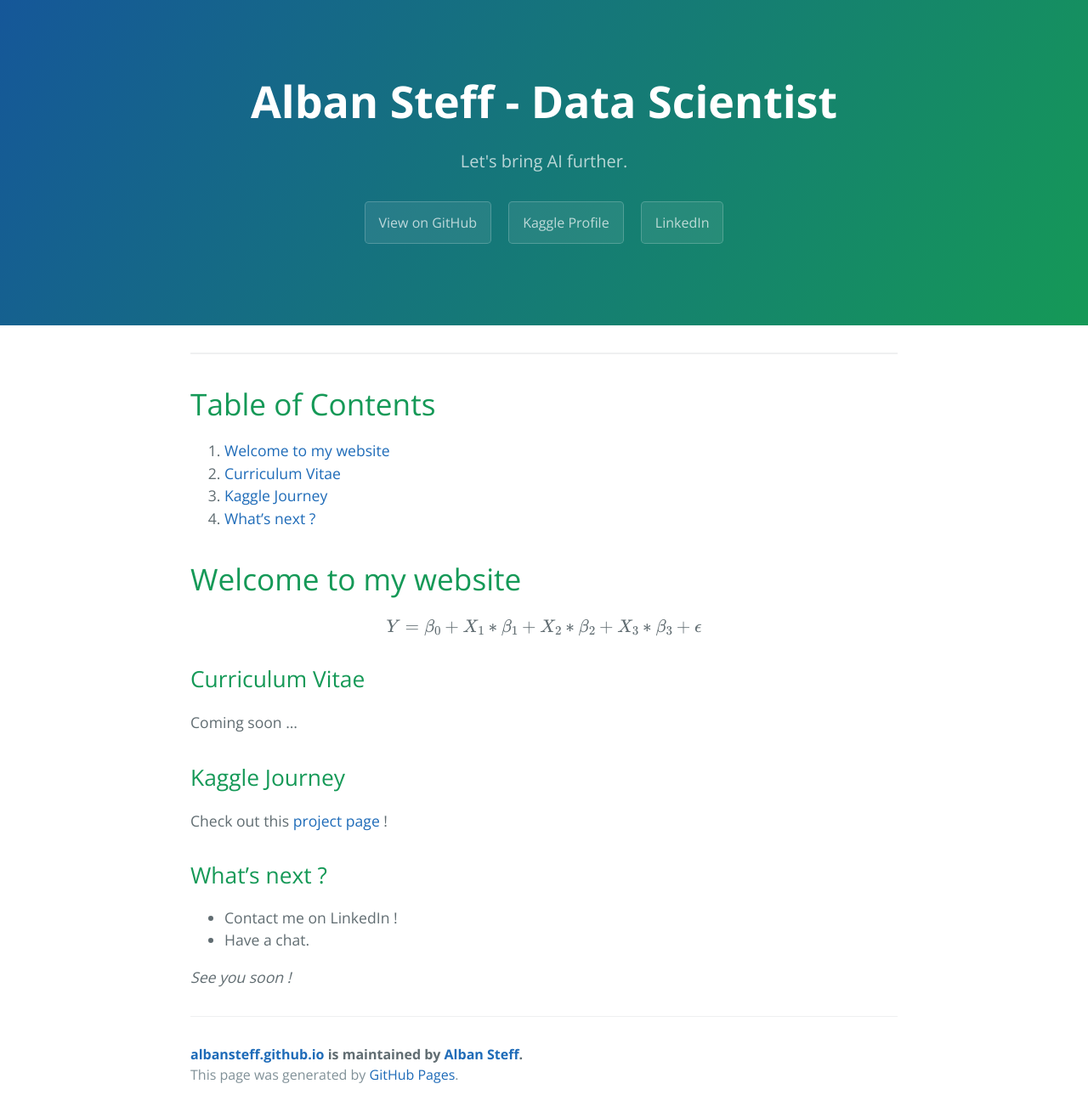
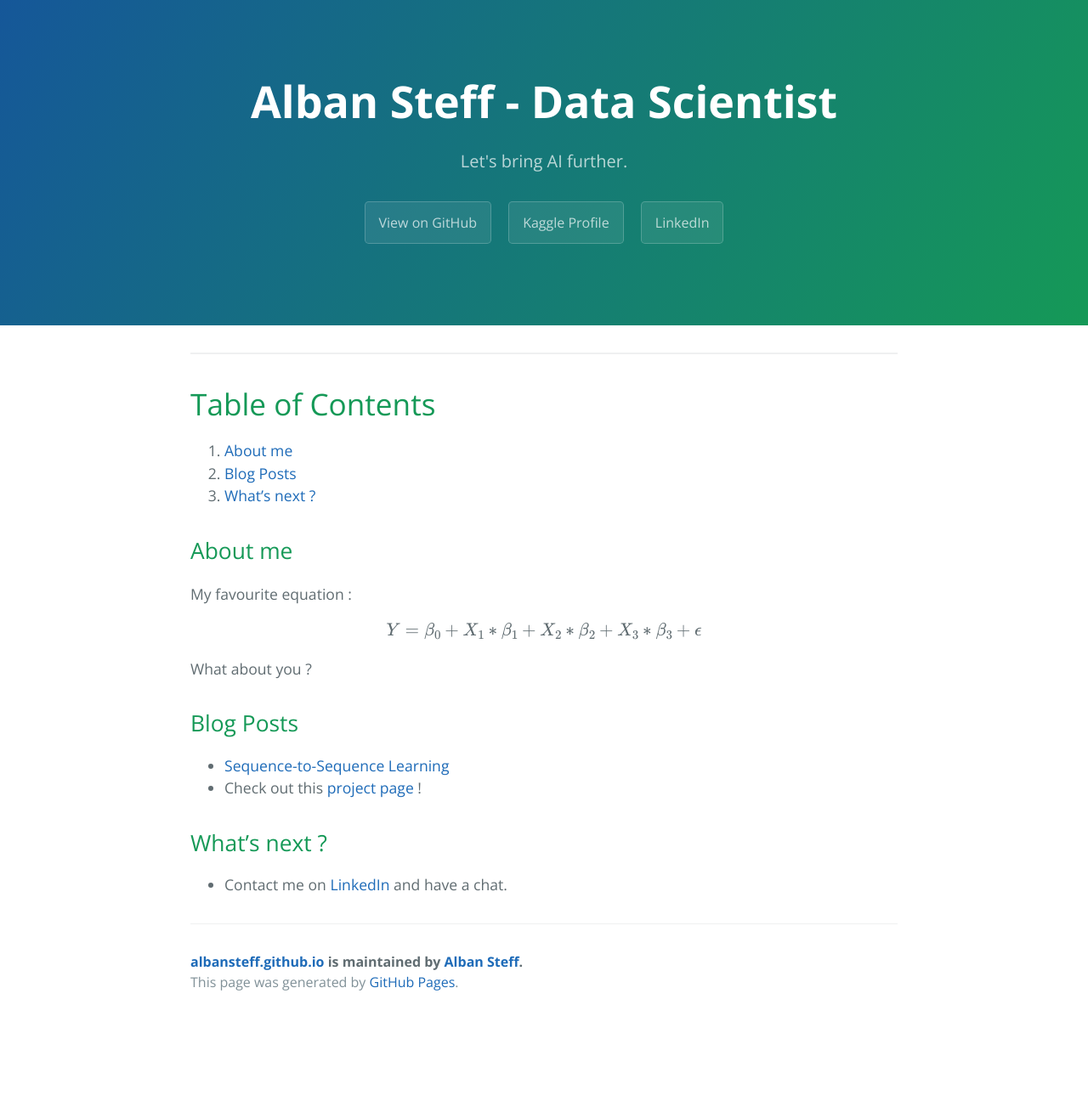
Before and after one commit to albansteff/albansteff.github.io, a Jekyll site: the page built from index.md, in a window 1280 px wide. Shown: the whole page at 85% size. Built offline with Jekyll 4.4.1, drawn with Linux system fonts in a browser that asks for light colours; our own code applies the rules of GitHub Pages for plain Markdown files; after the commit the page ends 1200 px from its top, so only the background shows below that.

Commit message:
Update index.md

```diff
--- a/index.md
+++ b/index.md
@@ -1,28 +1,25 @@
 ---
 
 # Table of Contents
-1. [Welcome to my website](#welcome-to-my-website)
-2. [Curriculum Vitae](#curriculum-vitae)
-3. [Kaggle Journey](#kaggle-journey)
+1. [About me](#about-me)
+2. [Blog Posts](#blog-posts)
 4. [What's next ?](#whats-next-)
 
-# Welcome to my website
+## About me
+
+My favourite equation :
 
 $$
 Y=\beta_0 + X_1*\beta_1 + X_2*\beta_2 + X_3*\beta_3 + \epsilon
 $$
 
-## Curriculum Vitae
+What about you ?
 
-Coming soon ...
+## Blog Posts
 
-## Kaggle Journey
-
-Check out this [project page](https://albansteff.github.io/subpage) !
+* [Sequence-to-Sequence Learning](https://github.com/bentrevett/pytorch-seq2seq/blob/main/1%20-%20Sequence%20to%20Sequence%20Learning%20with%20Neural%20Networks.ipynb)
+* Check out this [project page](https://albansteff.github.io/subpage) !
 
 ## What's next ?
 
-- Contact me on LinkedIn !
-- Have a chat.
-
-*See you soon !*
+- Contact me on [LinkedIn](https://www.linkedin.com/in/alban-steff-260ab715b/) and have a chat.
```
